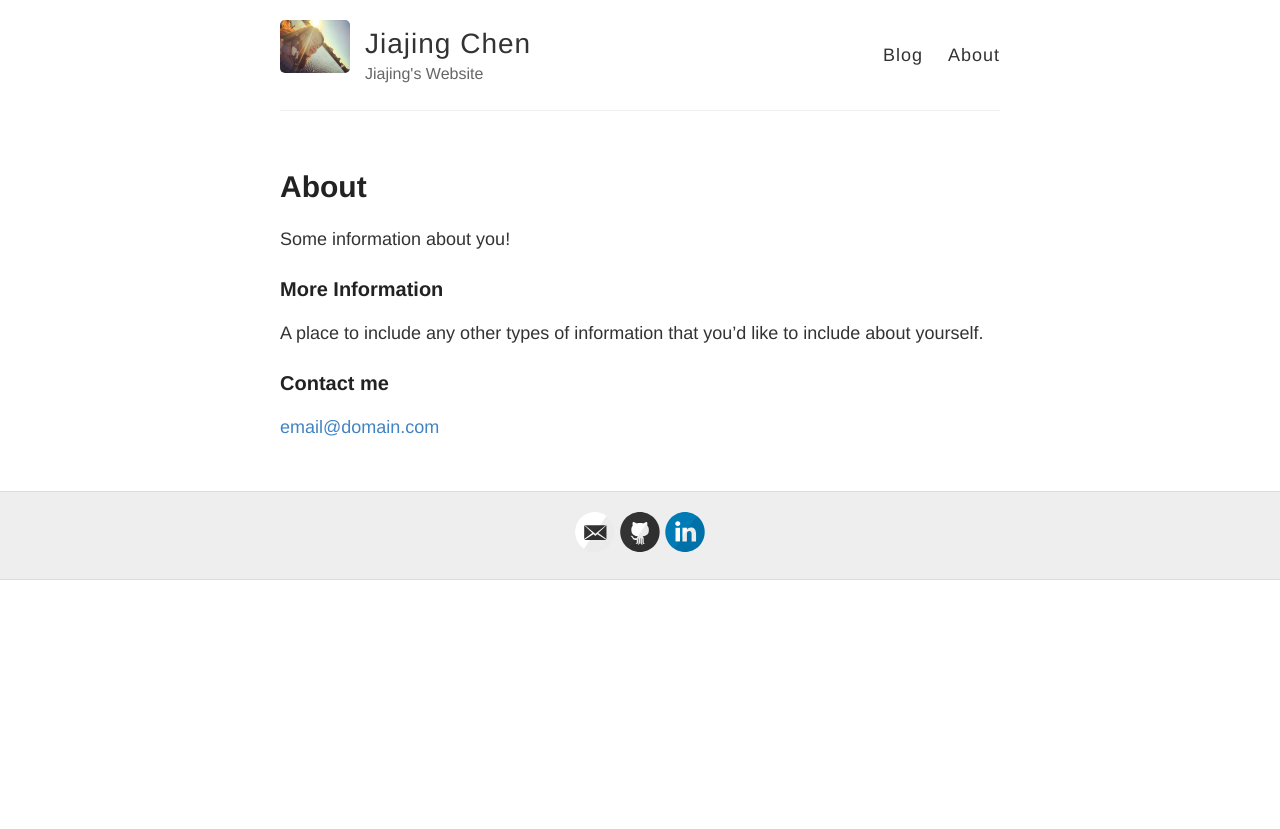
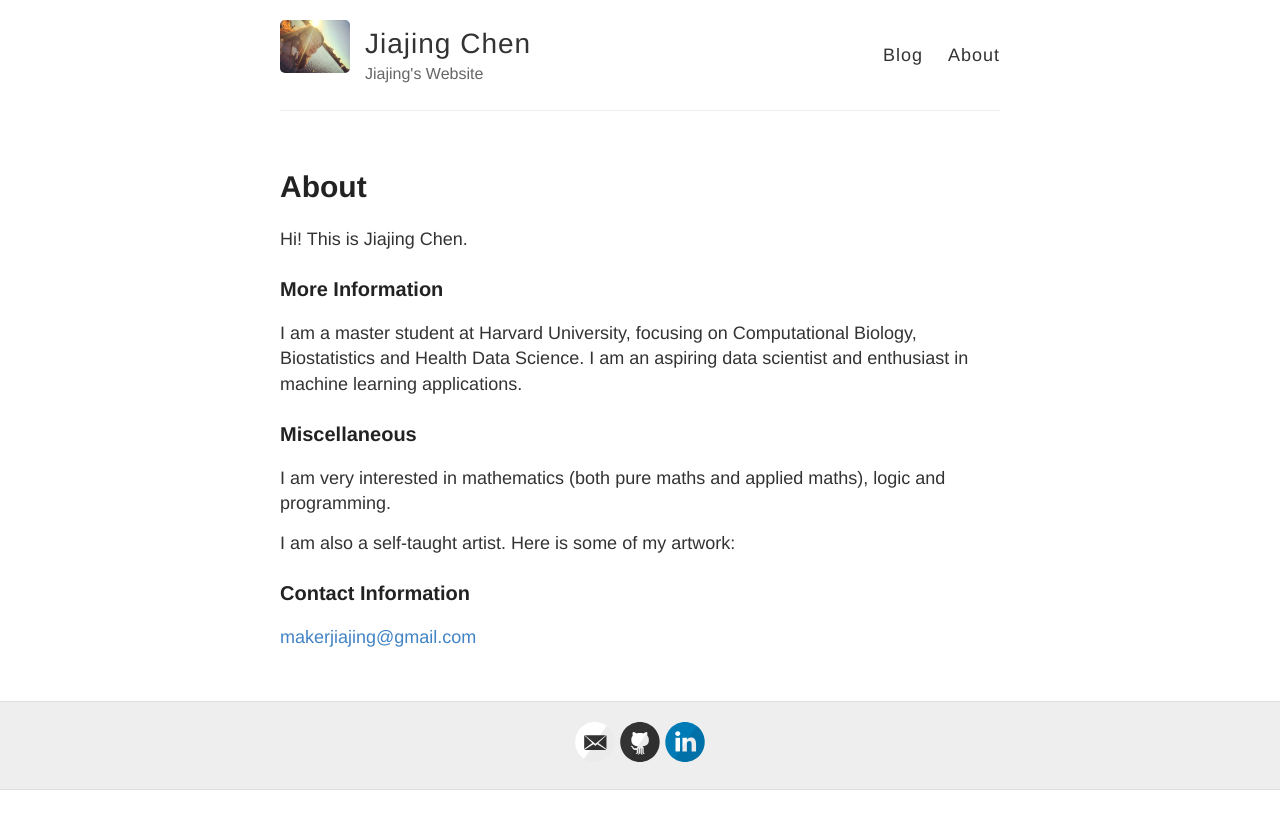
Before and after one commit to jiajingchen/old.jiajingchen.github.io, a Jekyll site: the page built from about.md, in a window 1280 px wide. Shown: the top 829 px of the page. Built offline with Jekyll 4.4.1, drawn with Linux system fonts in a browser that asks for light colours.

Commit message:
add page art and update about

```diff
--- a/about.md
+++ b/about.md
@@ -4,12 +4,18 @@ title: About
 permalink: /about/
 ---
 
-Some information about you!
+Hi! This is Jiajing Chen.
 
 ### More Information
 
-A place to include any other types of information that you'd like to include about yourself.
+I am a master student at Harvard University, focusing on Computational Biology, Biostatistics and Health Data Science. I am an aspiring data scientist and enthusiast in machine learning applications.
 
-### Contact me
+### Miscellaneous
 
-[email@domain.com](mailto:email@domain.com)
+I am very interested in mathematics (both pure maths and applied maths), logic and programming.
+
+I am also a self-taught artist. Here is some of my artwork:
+
+### Contact Information
+
+[makerjiajing@gmail.com](mailto:makerjiajing@gmail.com)
```
Also changed, not shown: about copy.md (added, +18 -0 lines), 1 other file.
